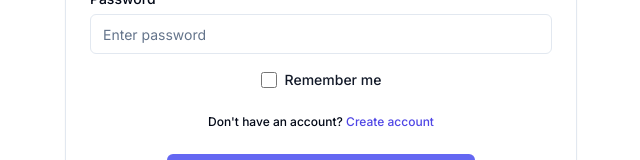
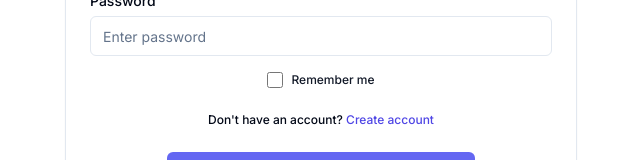
Before and after one commit to JusJira/10days-project-2023, a Next.js app: page /login in a window 1280 px wide. Shown: the part 330-490 px from the top of the page, without its empty margins (319-959 px from the left). Built offline with nearby package versions, Linux system fonts and the light colour scheme.

Commit message:
adjust size new checkbox label

```diff
--- a/app/login/page.tsx
+++ b/app/login/page.tsx
@@ -33,7 +33,7 @@ export default function Login() {
                             </div>
                             <div className="flex items-center justify-center">
                                 <Input id="checked-checkbox" type = 'checkbox' className ="w-4 h-4 text-blue-600 bg-gray-100 border-gray-300 rounded focus:ring-blue-500 dark:focus:ring-blue-600 dark:ring-offset-gray-800 focus:ring-2 dark:bg-gray-700 dark:border-gray-600"/>
-                                <Label htmlFor ="checked-checkbox" className ="ml-2 text-sm font-medium text-gray-900 dark:text-gray-300">Remember me</Label>
+                                <Label htmlFor ="checked-checkbox" className ="ml-2 text-xs font-medium text-gray-900 dark:text-gray-300">Remember me</Label>
                             </div>
                             <div className="grid gap-2 text-center">
                                 <Label className="mt-2 text-xs text-center mb-2">
```
